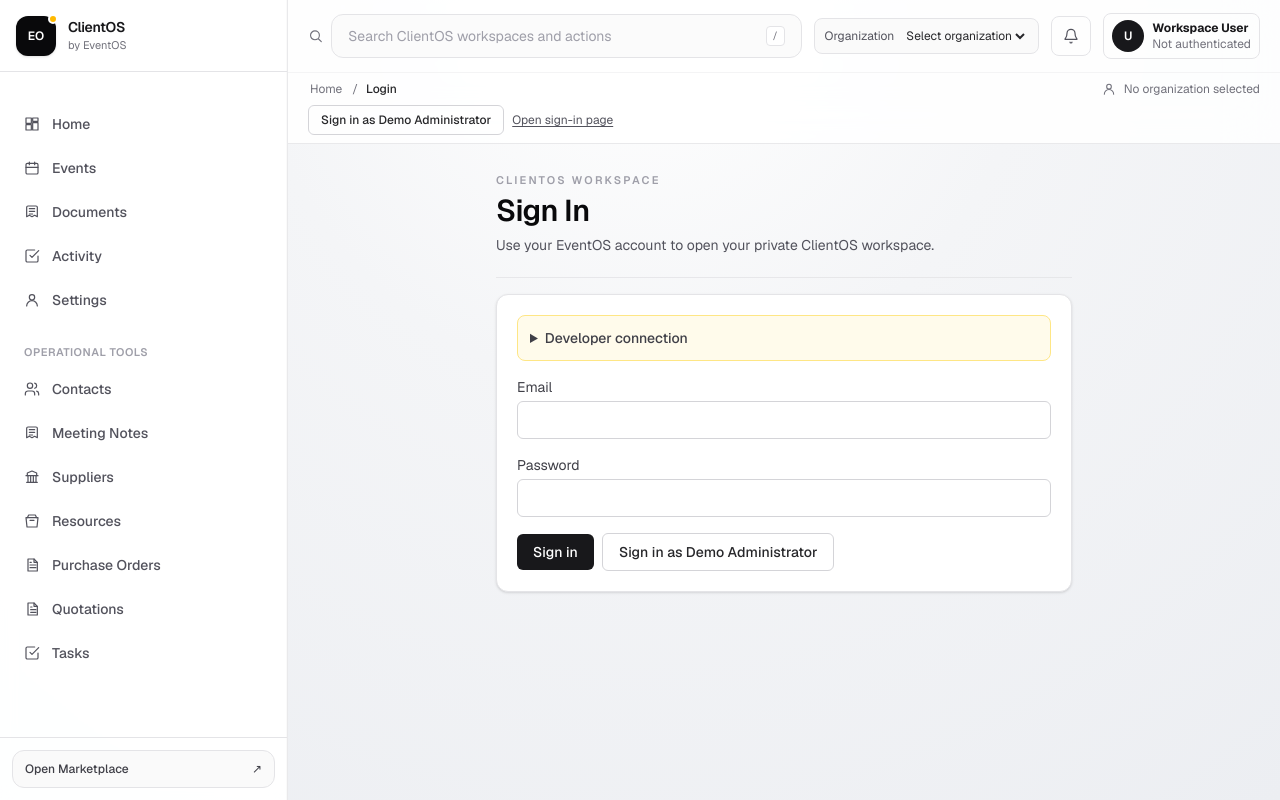
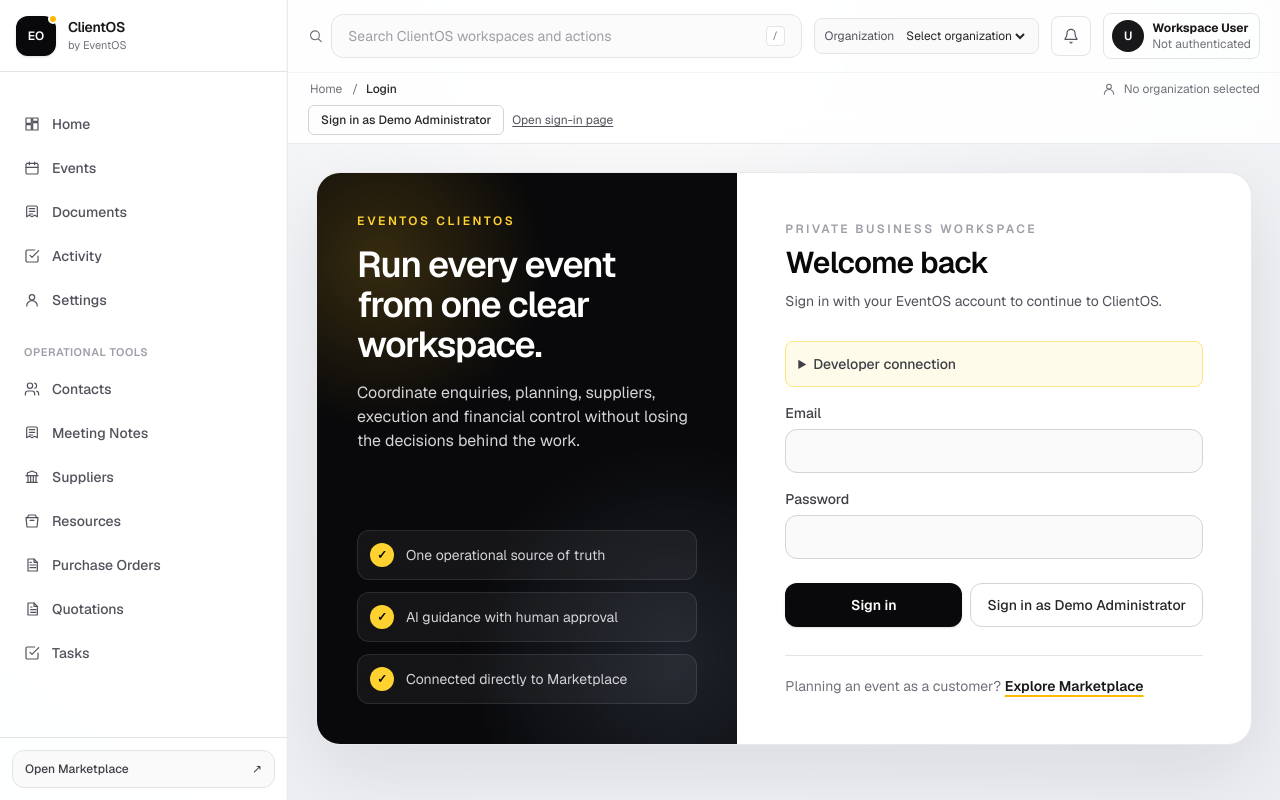
Before and after one commit to dewittsarel-dev/EventOS, a Next.js app in the folder apps/web/: page /login in a window 1280 px wide. Built offline with nearby package versions, Linux system fonts and the light colour scheme.

Commit message:
Refine ClientOS sign-in experience

```diff
--- a/apps/web/src/app/globals.css
+++ b/apps/web/src/app/globals.css
@@ -21,6 +21,7 @@
   color: var(--foreground);
   font-family: var(--font-geist-sans), "Segoe UI", sans-serif;
   min-height: 100vh;
+  text-rendering: optimizeLegibility;
 }
 
 * {
@@ -64,3 +65,14 @@
   outline: 2px solid #d4a72c;
   outline-offset: 2px;
 }
+
+@media (prefers-reduced-motion: reduce) {
+  *,
+  *::before,
+  *::after {
+    scroll-behavior: auto !important;
+    transition-duration: 0.01ms !important;
+    animation-duration: 0.01ms !important;
+    animation-iteration-count: 1 !important;
+  }
+}
--- a/apps/web/src/app/login/page.tsx
+++ b/apps/web/src/app/login/page.tsx
@@ -2,7 +2,6 @@
 
 import { useRouter, useSearchParams } from 'next/navigation';
 import { Suspense, useEffect, useState, type FormEvent } from 'react';
-import { PageHeader } from '../../components/app-shell/page-header';
 import { isDevelopmentAuthBypassEnabled } from '../../components/app-shell/protected-routes';
 import { useAppSession } from '../../components/app-shell/session-context';
 import { loginWithPassword, seedDevelopmentWorkspace } from '../../lib/auth-api';
@@ -79,36 +78,53 @@
   }
 
   return (
-    <div className="mx-auto w-full max-w-xl">
-      <PageHeader
-        title="Sign In"
-        description="Use your EventOS account to open your private ClientOS workspace."
-      />
+    <div className="mx-auto grid w-full max-w-5xl overflow-hidden rounded-3xl border border-zinc-200/80 bg-white shadow-[0_24px_80px_rgba(15,23,42,0.10)] lg:grid-cols-[0.9fr_1.1fr]">
+      <section className="relative overflow-hidden bg-zinc-950 p-7 text-white sm:p-10 lg:min-h-[35rem]">
+        <div className="absolute inset-0 opacity-60 [background-image:radial-gradient(circle_at_15%_15%,rgba(251,191,36,0.32),transparent_28%),radial-gradient(circle_at_85%_85%,rgba(71,85,105,0.55),transparent_36%)]" />
+        <div className="relative flex h-full flex-col justify-between gap-10">
+          <div>
+            <p className="text-xs font-semibold uppercase tracking-[0.22em] text-amber-300">EventOS ClientOS</p>
+            <h1 className="mt-4 max-w-md text-3xl font-semibold tracking-[-0.035em] sm:text-4xl">Run every event from one clear workspace.</h1>
+            <p className="mt-4 max-w-md text-sm leading-6 text-zinc-300 sm:text-base">Coordinate enquiries, planning, suppliers, execution and financial control without losing the decisions behind the work.</p>
+          </div>
+          <div className="grid gap-3 text-sm text-zinc-300 sm:grid-cols-3 lg:grid-cols-1">
+            {['One operational source of truth', 'AI guidance with human approval', 'Connected directly to Marketplace'].map((benefit) => (
+              <div key={benefit} className="flex items-center gap-3 rounded-xl border border-white/10 bg-white/5 px-3 py-3 backdrop-blur-sm">
+                <span className="flex h-6 w-6 shrink-0 items-center justify-center rounded-full bg-amber-300 text-xs font-bold text-zinc-950">✓</span>
+                <span>{benefit}</span>
+              </div>
+            ))}
+          </div>
+        </div>
+      </section>
 
-      <form
-        onSubmit={onSubmit}
-        className="mt-4 rounded-xl border border-zinc-200 bg-white p-5 shadow-sm"
-      >
+      <section className="flex items-center p-6 sm:p-10 lg:p-12">
+        <div className="w-full">
+          <p className="text-xs font-semibold uppercase tracking-[0.2em] text-zinc-400">Private business workspace</p>
+          <h2 className="mt-2 text-3xl font-semibold tracking-tight text-zinc-950">Welcome back</h2>
+          <p className="mt-2 text-sm leading-6 text-zinc-600">Sign in with your EventOS account to continue to ClientOS.</p>
+
+          <form onSubmit={onSubmit} className="mt-7">
         {developmentMode ? <details className="mb-4 rounded-lg border border-amber-200 bg-amber-50 p-3 text-sm text-zinc-700"><summary className="cursor-pointer font-medium">Developer connection</summary><label className="mt-3 block">API address<input className="mt-1 w-full rounded-md border border-zinc-300 bg-white px-3 py-2" value={baseUrl} onChange={(event) => setBaseUrl(event.target.value)} placeholder="http://localhost:3001" required /></label></details> : null}
 
-        <label className="mt-4 block text-sm text-zinc-700">
+        <label className="mt-4 block text-sm font-medium text-zinc-700">
           Email
           <input
             type="email"
             autoComplete="email"
-            className="mt-1 w-full rounded-md border border-zinc-300 px-3 py-2"
+            className="mt-1.5 h-11 w-full rounded-xl border border-zinc-300 bg-zinc-50 px-3 text-base outline-none transition focus:border-amber-500 focus:bg-white focus:ring-4 focus:ring-amber-100"
             value={email}
             onChange={(event) => setEmail(event.target.value)}
             required
           />
         </label>
 
-        <label className="mt-4 block text-sm text-zinc-700">
+        <label className="mt-4 block text-sm font-medium text-zinc-700">
           Password
           <input
             type="password"
             autoComplete="current-password"
-            className="mt-1 w-full rounded-md border border-zinc-300 px-3 py-2"
+            className="mt-1.5 h-11 w-full rounded-xl border border-zinc-300 bg-zinc-50 px-3 text-base outline-none transition focus:border-amber-500 focus:bg-white focus:ring-4 focus:ring-amber-100"
             value={password}
             onChange={(event) => setPassword(event.target.value)}
             required
@@ -117,11 +133,11 @@
 
         {error ? <p role="alert" className="mt-3 text-sm text-red-600">{error}</p> : null}
 
-        <div className="mt-4 flex flex-wrap items-center gap-2">
+        <div className="mt-6 flex flex-wrap items-center gap-2">
           <button
             type="submit"
             disabled={saving}
-            className="rounded-md bg-zinc-900 px-4 py-2 text-sm font-medium text-white hover:bg-zinc-700 disabled:opacity-60"
+            className="min-h-11 flex-1 rounded-xl bg-zinc-950 px-5 py-2.5 text-sm font-semibold text-white shadow-sm hover:-translate-y-0.5 hover:bg-zinc-800 hover:shadow-md disabled:translate-y-0 disabled:opacity-60"
           >
             {saving ? 'Signing in...' : 'Sign in'}
           </button>
@@ -131,13 +147,19 @@
               type="button"
               disabled={saving}
               onClick={() => void onDemoSignIn()}
-              className="rounded-md border border-zinc-300 px-4 py-2 text-sm font-medium text-zinc-800 hover:bg-zinc-100 disabled:opacity-60"
+              className="min-h-11 rounded-xl border border-zinc-300 px-4 py-2 text-sm font-medium text-zinc-800 hover:bg-zinc-100 disabled:opacity-60"
             >
               Sign in as Demo Administrator
             </button>
           ) : null}
         </div>
-      </form>
+          </form>
+          <div className="mt-7 border-t border-zinc-200 pt-5 text-sm text-zinc-500">
+            Planning an event as a customer?{' '}
+            <a href="/marketplace" className="font-semibold text-zinc-900 underline decoration-amber-400 decoration-2 underline-offset-4 hover:text-amber-700">Explore Marketplace</a>
+          </div>
+        </div>
+      </section>
     </div>
   );
 }
--- a/apps/web/src/app/marketplace/page.tsx
+++ b/apps/web/src/app/marketplace/page.tsx
@@ -92,7 +92,7 @@
             <a href="/marketplace/account" className="rounded-full border border-stone-300 bg-white px-3 py-2 text-xs font-medium hover:border-stone-950 sm:text-sm">
               {customerSession ? 'My planning' : 'Customer sign in'}
             </a>
-            <a href="/login" className="hidden rounded-full border border-stone-300 bg-white px-3 py-2 text-xs font-medium hover:border-stone-950 hover:bg-stone-950 hover:text-white sm:block sm:px-4 sm:text-sm">
+            <a href="/login" className="rounded-full border border-stone-300 bg-white px-3 py-2 text-xs font-medium hover:border-stone-950 hover:bg-stone-950 hover:text-white sm:px-4 sm:text-sm">
               ClientOS
             </a>
           </div>
```
